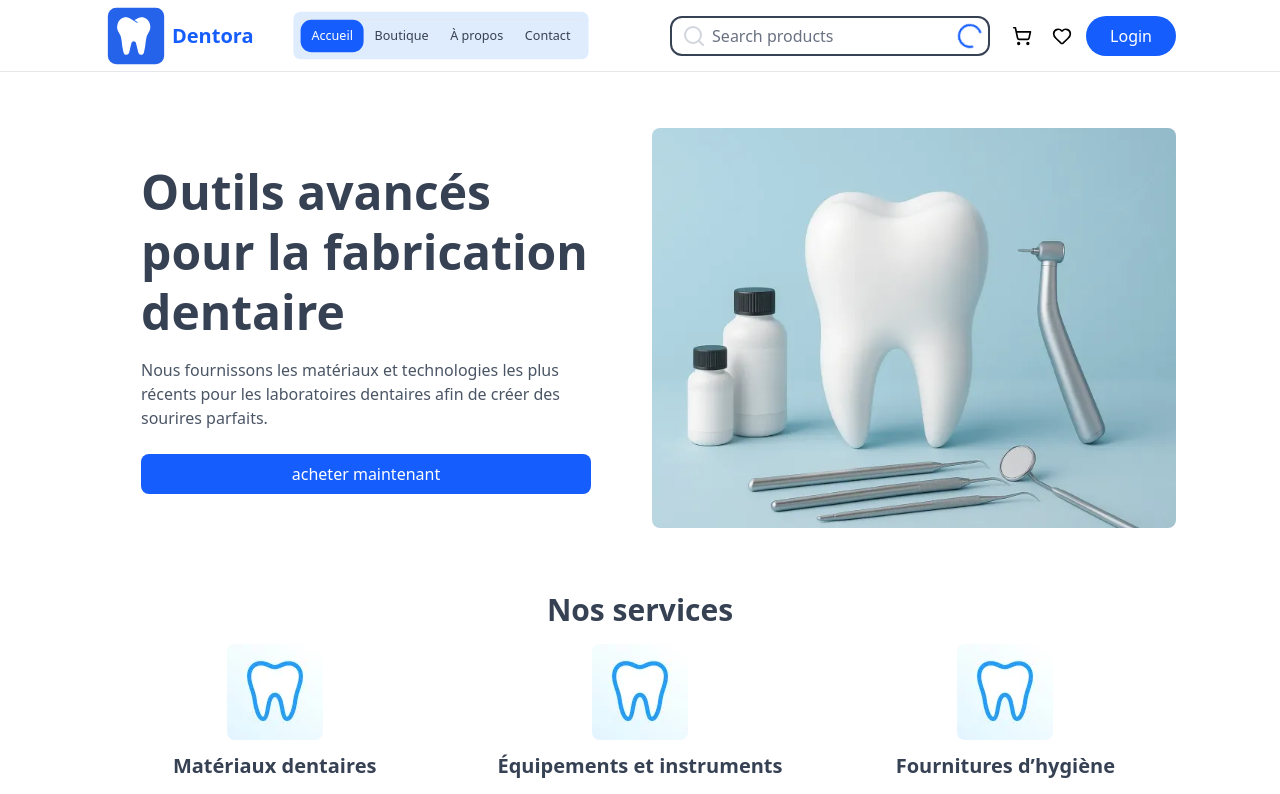
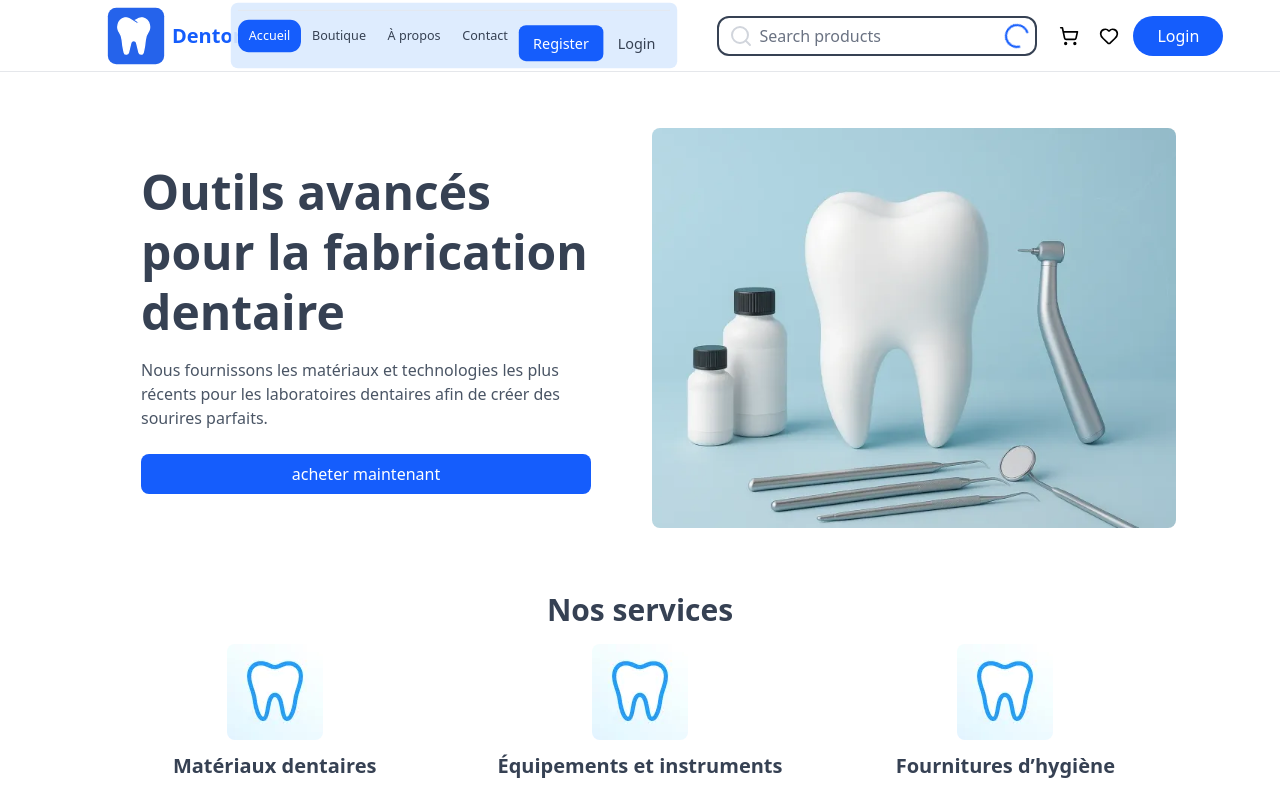
Before and after one commit to salahstack/dental-maroc, a React (Vite) app: page /accueil in a window 1280 px wide. Shown: the top 794 px of the page. Built offline with nearby package versions, Linux system fonts and the light colour scheme.

Commit message:
style: add login and register links

```diff
--- a/src/components/ui/Navbar.tsx
+++ b/src/components/ui/Navbar.tsx
@@ -3,8 +3,14 @@
  */
 import { useEffect, type FC } from 'react';
 import { NavLink } from 'react-router-dom';
+/**
+ * Components
+ */
+import Button, { IconButton } from './Button';
 import Logo from './Logo';
-import { IconButton } from './Button';
+/**
+ * Icons
+ */
 import { X } from 'lucide-react';
 
 /**
@@ -62,6 +68,17 @@ const Navbar: FC<NavbarProps> = ({
               </li>
             );
           })}
+          <li>
+            <Button
+              to='/auth/register'
+              classes='mt-4'
+            >
+              Register
+            </Button>
+          </li>
+          <li>
+            <Button to='/auth/login' variant='text' classes='mt-4'>Login</Button>
+          </li>
         </ul>
       </nav>
       {isNavOpen && (
--- a/src/index.css
+++ b/src/index.css
@@ -76,7 +76,7 @@
   * Button
   */
   .btn {
-    @apply rounded-lg flex items-center justify-center gap-4;
+    @apply rounded-lg flex items-center justify-center gap-4 transition-colors;
   }
   .btn.md {
     @apply h-10 px-4;
@@ -93,9 +93,12 @@
   .btn.filled.danger {
     @apply bg-red-500 text-white;
   }
+  .btn.text {
+    @apply hover:bg-gray-200
+  }
 
   .btn-icon {
-    @apply flex items-center justify-center rounded-lg;
+    @apply flex items-center justify-center rounded-lg transition-colors;
   }
   .btn-icon.lg {
     @apply w-12 h-12;
@@ -116,7 +119,7 @@
     @apply text-blue-600;
   }
   .btn-icon.text.secondary {
-    @apply text-black;
+    @apply text-black hover:bg-gray-200;
   }
 
   /* Navbar */
```
